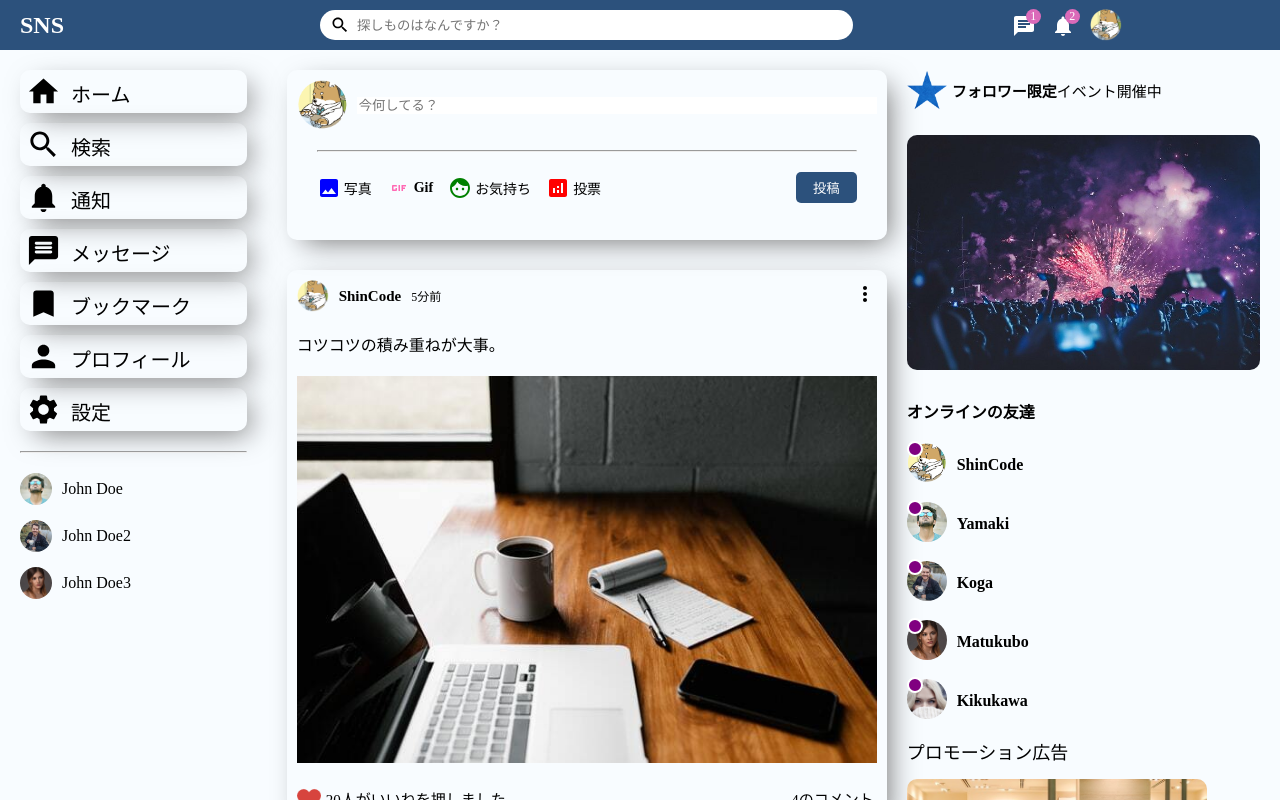
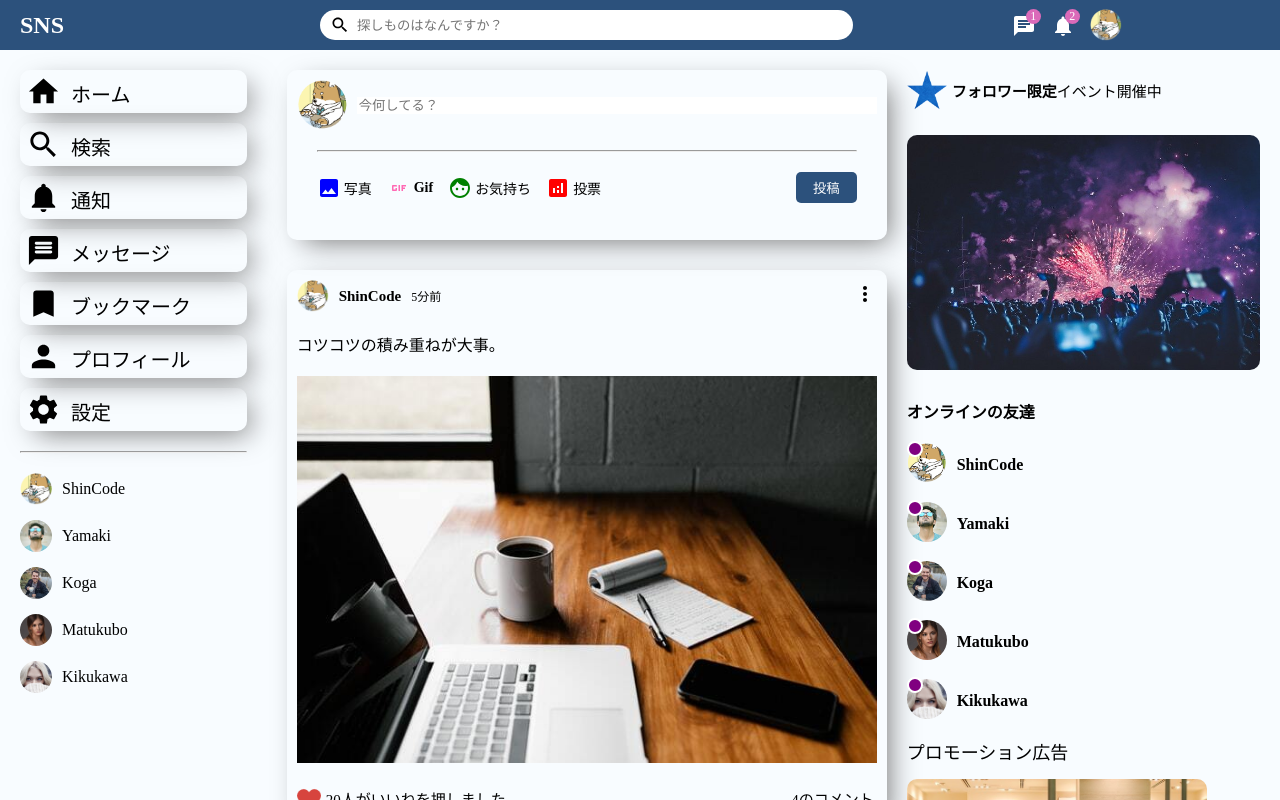
Before and after one commit to jintosy/snsapp, a React (Create React App) app in the folder frontend/: page / in a window 1280 px wide. Shown: the top 800 px of the page. Built offline with nearby package versions, Linux system fonts and the light colour scheme.

Commit message:
fix:サイドバーの部分もダミーデータを使用するように修正

```diff
--- /dev/null
+++ b/frontend/src/components/closeFriend/CloseFriend.jsx
@@ -0,0 +1,13 @@
+import React from 'react'
+
+export default function CloseFriend({ user }) {
+  return (
+    <li className="sidebarFriend">
+      <img
+        src={user.profilePicture}
+        alt=""
+        className="sidebarFriendImg" />
+      <span className="sidebarFriendName">{user.username}</span>
+    </li>
+  )
+}
--- a/frontend/src/components/sidebar/Sidebar.jsx
+++ b/frontend/src/components/sidebar/Sidebar.jsx
@@ -1,6 +1,8 @@
 import { Bookmark, Home, MessageRounded, Notifications, Person, Search, Settings } from '@mui/icons-material'
 import React from 'react'
 import "./Sidebar.css";
+import { Users } from '../../dummyData';
+import CloseFriend from '../closeFriend/CloseFriend';
 
 export default function Sidebar() {
   return (
@@ -38,27 +40,9 @@
         </ul>
         <hr className="sidebarHr" />
         <ul className="sidebarFriendList">
-          <li className="sidebarFriend">
-            <img
-              src="/assets/person/2.jpeg"
-              alt=""
-              className="sidebarFriendImg" />
-            <span className="sidebarFriendName">John Doe</span>
-          </li>
-          <li className="sidebarFriend">
-            <img
-              src="/assets/person/3.jpeg"
-              alt=""
-              className="sidebarFriendImg" />
-            <span className="sidebarFriendName">John Doe2</span>
-          </li>
-          <li className="sidebarFriend">
-            <img
-              src="/assets/person/4.jpeg"
-              alt=""
-              className="sidebarFriendImg" />
-            <span className="sidebarFriendName">John Doe3</span>
-          </li>
+          {Users.map((user) => (
+            <CloseFriend user={user} key={user.id} />
+          ))}
         </ul>
       </div>
     </div>
```
